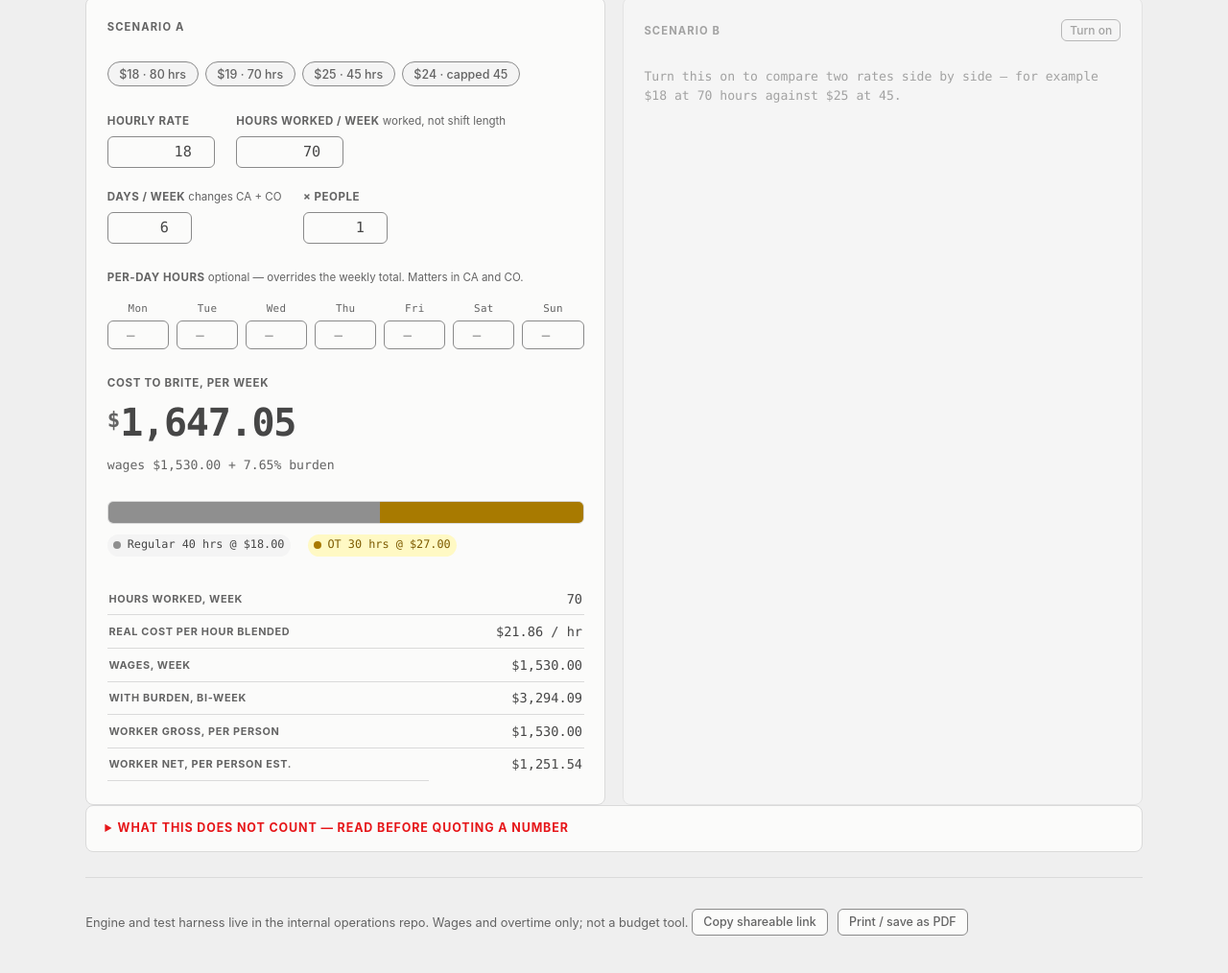
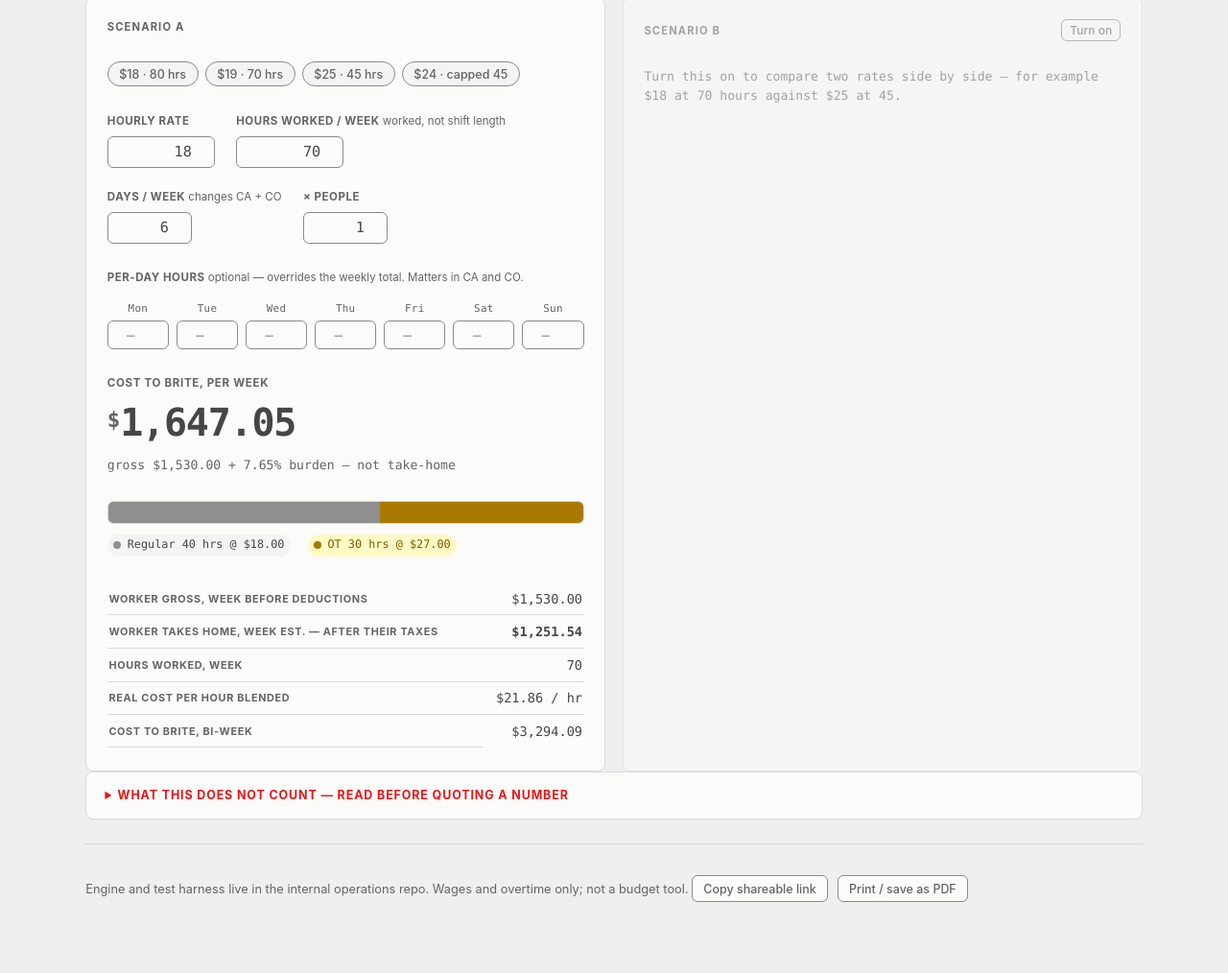
Before and after one commit to Brite-Nites/ot-calculator, a plain HTML site: page index.html in a window 1280 px wide. Shown: the part 698-1712 px from the top of the page at 96% size. Drawn offline with Linux system fonts and the light colour scheme.

Commit message:
Sync: readable number ladder
Co-Authored-By: Claude Opus 5 (1M context) <noreply@anthropic.com>

```diff
--- a/index.html
+++ b/index.html
@@ -860,7 +860,7 @@ function renderScenario(s, state, burden, weeks) {
       ? (capped
           ? `CAPPED at 16 hrs/day over ${sc.days} days — the real answer is higher than this tool models`
           : `at $${money(sc.rate)}/hr over ${sc.days} days · $${money(empl)}/wk loaded`)
-      : `wages $${money(wage * mult)} + ${burden}% burden${sc.people > 1 ? ` · ${sc.people} people` : ''}`}</p>
+      : `gross $${money(wage * mult)} + ${burden}% burden${sc.people > 1 ? ` · ${sc.people} people` : ''} — not take-home`}</p>
   </div>`);
 
   parts.push(`<div>
@@ -879,15 +879,21 @@ function renderScenario(s, state, burden, weeks) {
   const perPersonGross = w.cost * mult;
   const perPersonNet = perPersonGross * (1 - applied.deduct / 100);
 
+  /* Three different numbers exist and they are easy to confuse: cost to Brite
+     (the headline) is gross PLUS employer burden; worker gross is the middle;
+     take-home is gross MINUS their deductions. A pay stub shows the middle two,
+     so those go first, directly under the headline, to read as a ladder.
+     "Wages" used to appear as its own row and duplicated worker gross exactly
+     whenever people = 1 — the same number under two labels. */
   parts.push(`<div class="tw"><table class="mini">
+    <tr><th>Worker gross, ${pLab} <span class="hint">before deductions</span></th><td class="n">$${money(perPersonGross)}</td></tr>
+    <tr class="emph"><th>Worker takes home, ${pLab} <span class="hint">est. — after their taxes</span></th><td class="n">$${money(perPersonNet)}</td></tr>
     <tr><th>Hours worked, ${pLab}</th><td class="n">${hrs(w.total * sc.people * mult)}</td></tr>
     <tr><th>Real cost per hour <span class="hint">blended</span></th><td class="n">$${money(w.blended)} / hr</td></tr>
-    <tr><th>Wages, ${pLab}</th><td class="n">$${money(wage * mult)}</td></tr>
-    <tr><th>With burden, ${oLab}</th><td class="n">$${money(oVal)}</td></tr>
-    ${span !== null && period !== 'range' ? `<tr class="emph"><th>With burden × ${hrs(weeks)} weeks</th><td class="n">$${money(span)}</td></tr>` : ''}
-    <tr><th>Worker gross, per person</th><td class="n">$${money(perPersonGross)}</td></tr>
-    <tr><th>Worker net, per person <span class="hint">est.</span></th><td class="n">$${money(perPersonNet)}</td></tr>
-    ${span !== null && period !== 'range' ? `<tr><th>Worker net × ${hrs(weeks)} weeks <span class="hint">est.</span></th><td class="n">$${money(w.cost * weeks * (1 - applied.deduct / 100))}</td></tr>` : ''}
+    ${sc.people > 1 ? `<tr><th>All ${sc.people} people, gross, ${pLab}</th><td class="n">$${money(wage * mult)}</td></tr>` : ''}
+    <tr><th>Cost to Brite, ${oLab}</th><td class="n">$${money(oVal)}</td></tr>
+    ${span !== null && period !== 'range' ? `<tr class="emph"><th>Cost to Brite × ${hrs(weeks)} weeks</th><td class="n">$${money(span)}</td></tr>` : ''}
+    ${span !== null && period !== 'range' ? `<tr><th>Worker takes home × ${hrs(weeks)} weeks <span class="hint">est.</span></th><td class="n">$${money(w.cost * weeks * (1 - applied.deduct / 100))}</td></tr>` : ''}
   </table></div>`);
 
   if (state !== 'FED' && !sc.usingPerDay && mode === 'cost' && w.total > 0) {
```
